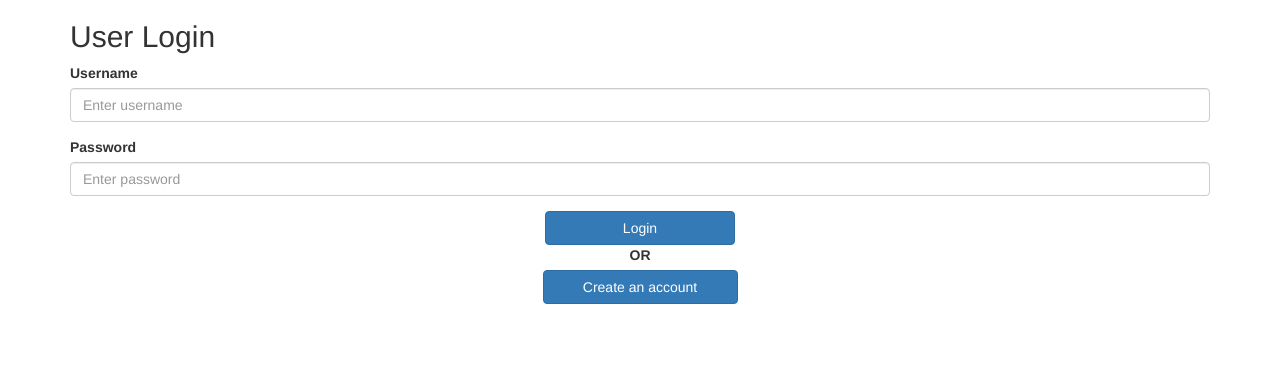
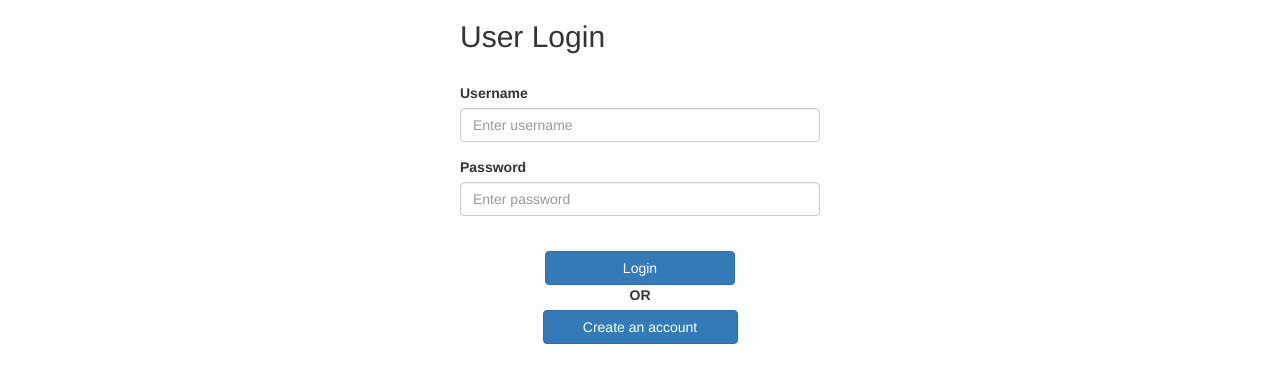
Before and after one commit to SPoorvaja/ComplaintOverflow, a Flask app: template appl/templates/login_user.html in a window 1280 px wide. Shown: the top 383 px of the page. Run offline with Flask 2, Linux system fonts and the light colour scheme; the template is opened without the code that fills it, so the values that code supplies are empty; some libraries are stand-ins or nearby versions.

Commit message:
Add visual polish to login_user.html

```diff
--- a/appl/templates/login_user.html
+++ b/appl/templates/login_user.html
@@ -11,19 +11,47 @@
 <body>
 
 <div class="container">
-  <h2>User Login</h2>
+  <div class="row">
+    <div class="col-md-4 col-md-offset-4">
+      <h2>User Login</h2>
+    </div>
+  </div>
+  <div class="row">
+    <label></label>
+  </div>
   <form action="">
     <div class="form-group">
+      <div class="row">
+        <div class="col-md-4 col-md-offset-4">
+          <label for="uname">Username</label>
+        </div>
+      </div>
 
-      <label for="uname">Username</label>
-      <input type="text" class="form-control" id="uname" placeholder="Enter username" name="uname">
+      <div class="row">
+        <div class="col-md-4 col-md-offset-4">
+          <input type="text" class="form-control" id="uname" placeholder="Enter username" name="uname">
+        </div>
+      </div>
+
     </div>
 
-    <label for="pwd">Password</label>
+
     <div class="form-group">
-      <input type="password" class="form-control" id="pwd" placeholder="Enter password" name="pwd">
+      <div class="row">
+        <div class="col-md-4 col-md-offset-4">
+          <label for="pwd">Password</label>
+        </div>
+      </div>
+      <div class="row">
+        <div class="col-md-4 col-md-offset-4">
+          <input type="password" class="form-control" id="pwd" placeholder="Enter password" name="pwd">
+        </div>
+      </div>
+
     </div>
-
+    <div class="row">
+      <label></label>
+    </div>
     <button type="submit" class="col-md-2 col-md-offset-5 btn btn-primary">Login</button>
   </form>
   <div class="row">
```
